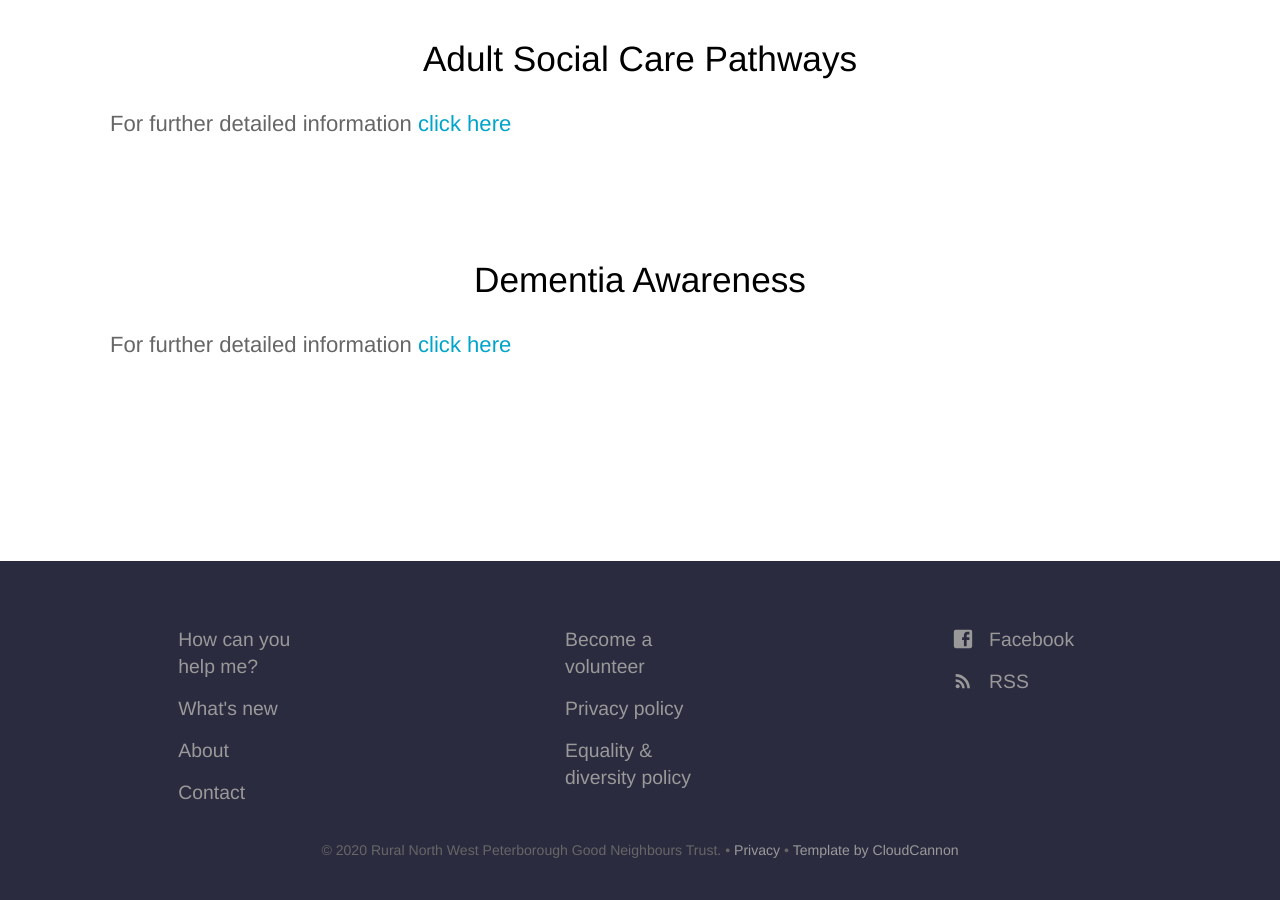
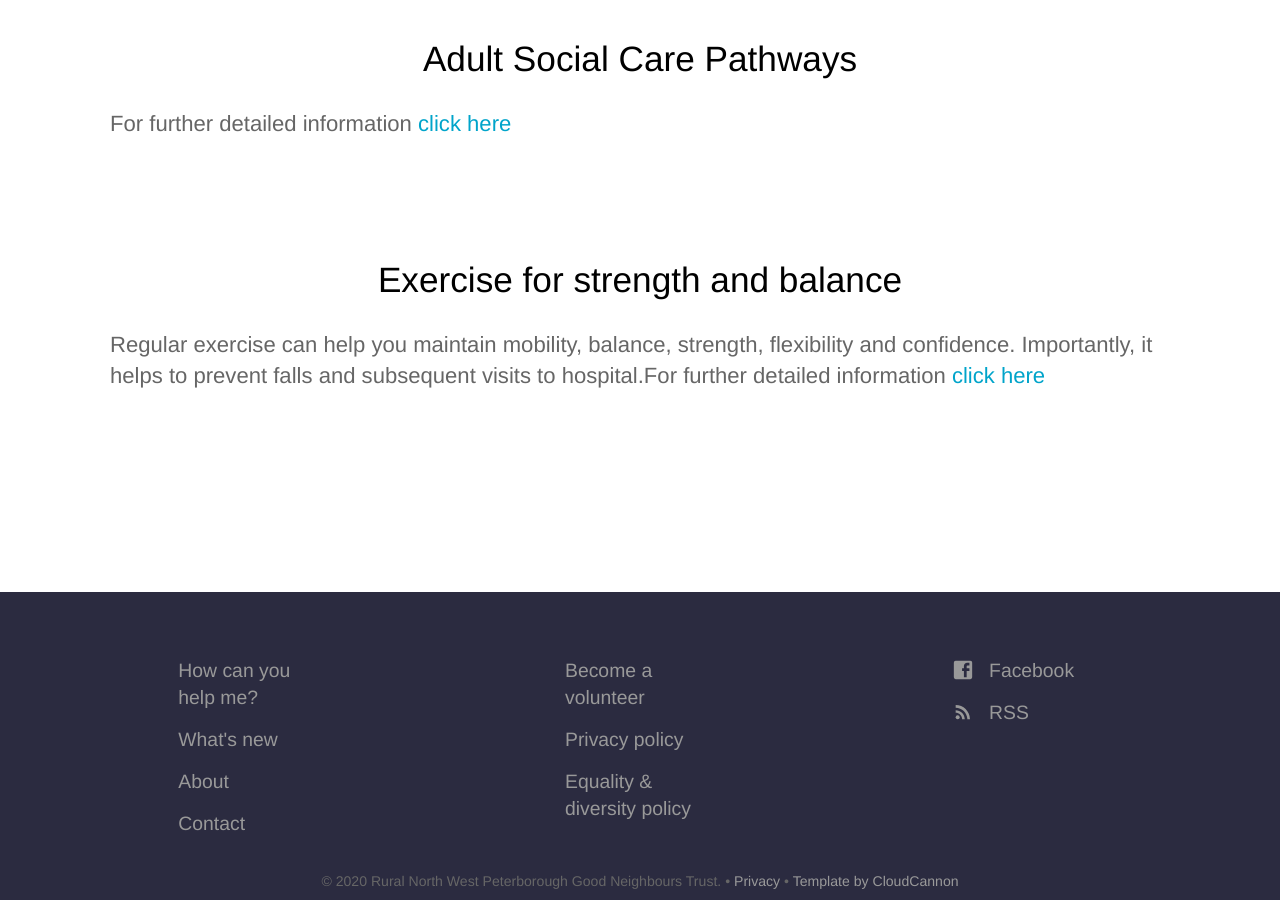
Before and after one commit to chriswilde1946/goodneighboursrp.org.uk, a Jekyll site: the page built from generalinformation.html, in a window 1280 px wide and 900 px high, scrolled down 553 px. Built offline with Jekyll 4.4.1, drawn with Linux system fonts in a browser that asks for light colours.

Commit message:
Add to info database

```diff
--- a/generalinformation.html
+++ b/generalinformation.html
@@ -24,8 +24,9 @@ title: <h2><strong>General Information</strong></h2>
 	<section>
 		<div class="container flex">
 			<div class="text editable">
-				<h2>Dementia Awareness</h2>
-				<p> For further detailed information<a href="/ASCPathways.pdf"> click here</a></p>
+				<h2>Exercise for strength and balance</h2>
+				<p> Regular exercise can help you maintain mobility, balance, strength, flexibility and confidence.
+Importantly, it helps to prevent falls and subsequent visits to hospital.For further detailed information<a href="/Stongerforlonger.pdf"> click here</a></p>
 
 			</div>
 		</div>
```
Also changed, not shown: 2 other files.
